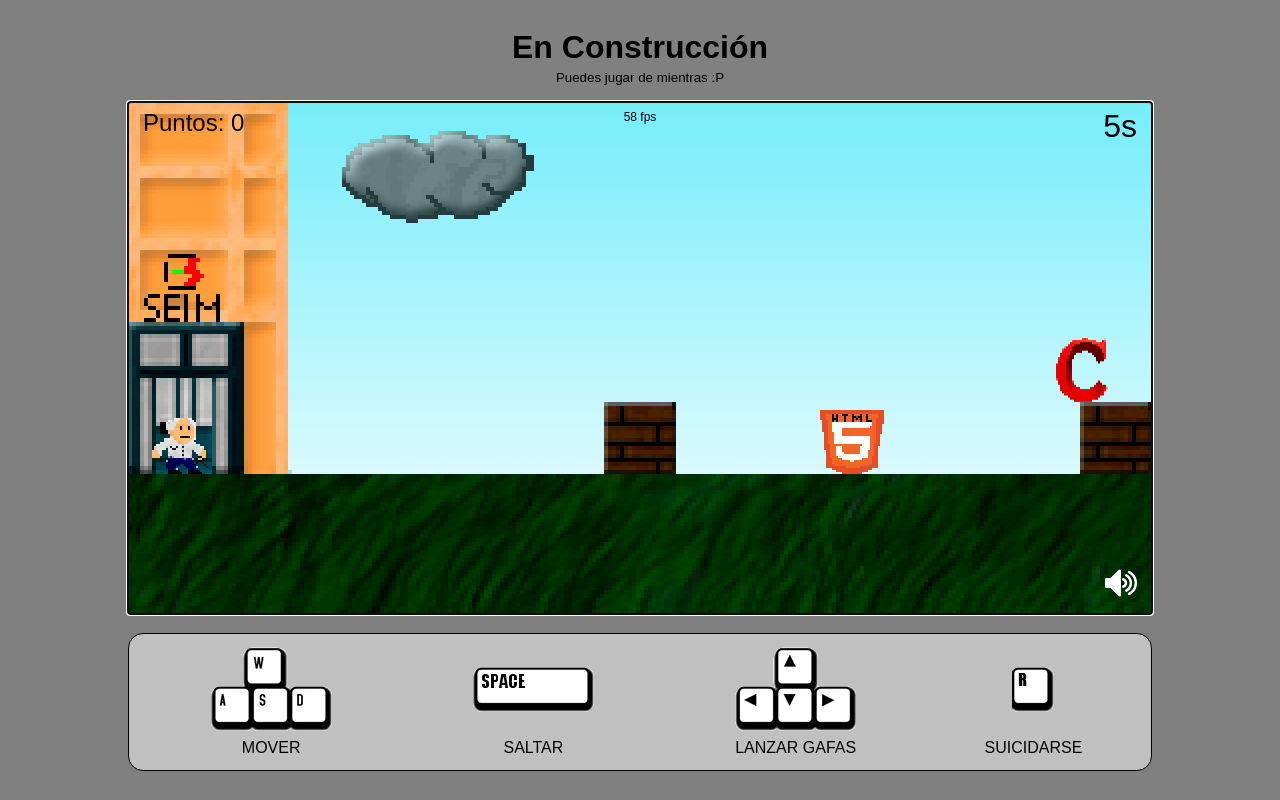
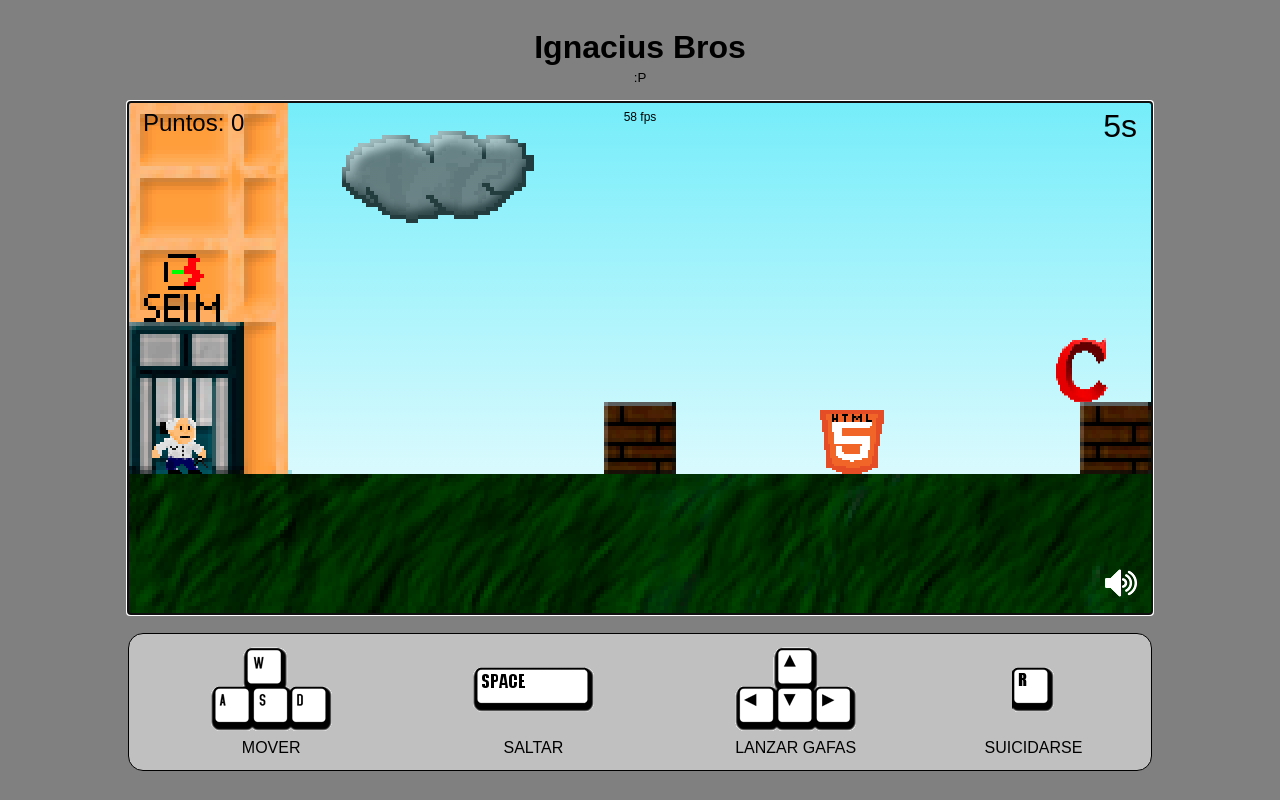
Before and after one commit to isc30/ignaciusBros, a plain HTML site: page index.html in a window 1280 px wide. Drawn offline with Linux system fonts and the light colour scheme.

Commit message:
Update index.html

```diff
--- a/index.html
+++ b/index.html
@@ -94,8 +94,8 @@
             <div id="fullGameContainer">
 
                 <div style="margin-bottom: 1em;">
-                    <h1 style="margin-top: 0; margin-bottom: 2pt;">En Construcción</h1>
-                    <small>Puedes jugar de mientras :P</small>
+                    <h1 style="margin-top: 0; margin-bottom: 2pt;">Ignacius Bros</h1>
+                    <small>:P</small>
                 </div>
 
                 <div id="gameContainer">
```
